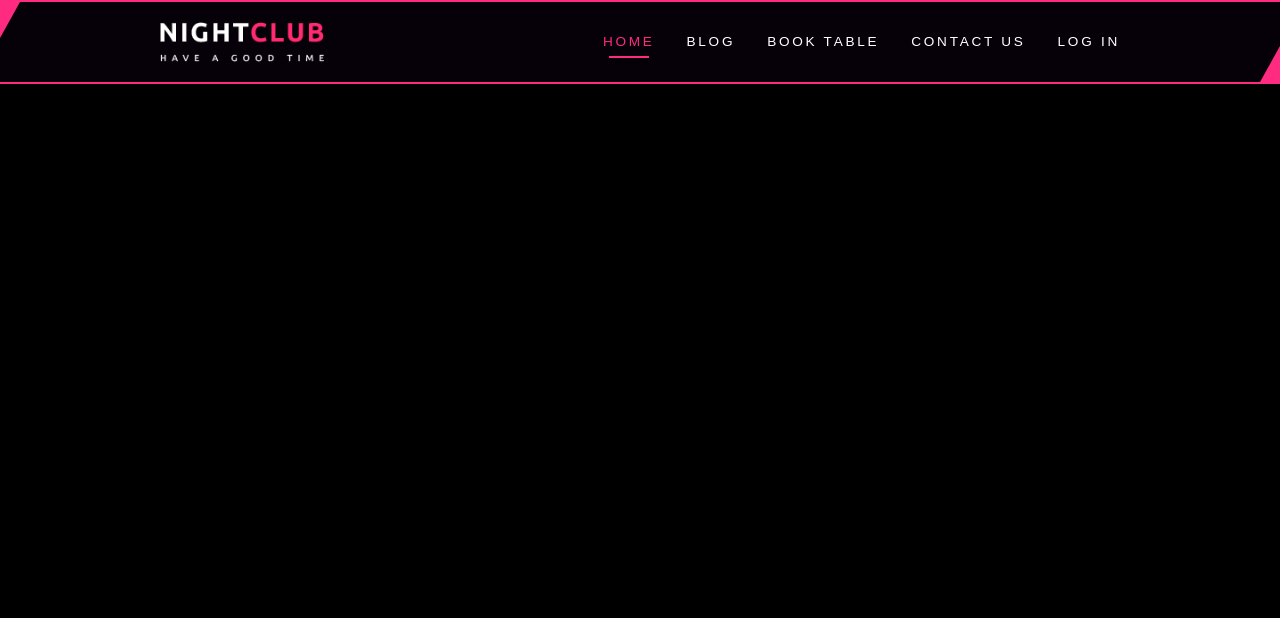
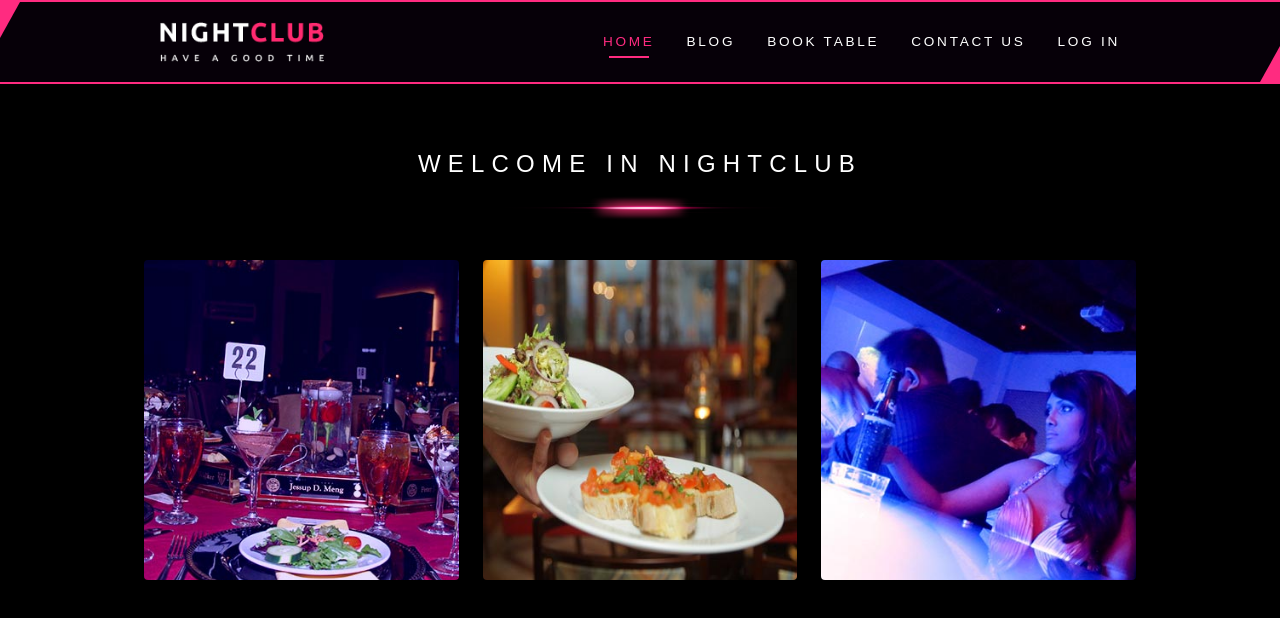
Before and after one commit to oliverjrobles/museo-next, a Next.js app: page / in a window 1280 px wide. Shown: the top 618 px of the page. Built offline with nearby package versions, Linux system fonts and the light colour scheme.

Commit message:
welcomesection og nav

```diff
--- a/src/app/components/Navbar.js
+++ b/src/app/components/Navbar.js
@@ -59,9 +59,9 @@ export default function Navbar() {
         {/* MOBILE BURGER (kun når menuen er LUKKET) */}
         {!isOpen && (
           <button className="md:hidden inline-flex flex-col justify-between h-6 w-8 focus:outline-none" onClick={() => setIsOpen(true)} aria-label="Open menu">
-            <span className="h-[2px] w-full bg-white" />
-            <span className="h-[2px] w-full bg-white" />
-            <span className="h-[2px] w-full bg-white" />
+            <span className="h-0.5 w-full bg-white" />
+            <span className="h-0.5 w-full bg-white" />
+            <span className="h-0.5 w-full bg-white" />
           </button>
         )}
       </div>
--- /dev/null
+++ b/src/app/components/Section1.js
@@ -0,0 +1,77 @@
+"use client";
+
+import { useState } from "react";
+
+export default function Section1() {
+  // Liste (array) af billeder
+  const items = [
+    {
+      image: "/assets/content-img/thumb1.jpg",
+      title: "Cocktail Bar",
+      text: "Try exclusive cocktails crafted by our mixology masters.",
+      icon: "🍸",
+    },
+    {
+      image: "/assets/content-img/reastaurant_1.jpg",
+      title: "Restaurant",
+      text: "Enjoy delicious cuisine in an elegant modern setting. .",
+      icon: "🍽️",
+    },
+    {
+      image: "/assets/content-img/thumb2.jpg",
+      title: "VIP Lounge",
+      text: "Relax in luxury with bottle service and private seating.",
+      icon: "💎",
+    },
+  ];
+
+  const [hoveredIndex, setHoveredIndex] = useState(null);
+
+  return (
+    <section className="bg-black text-white py-16">
+      {/* Overskrift */}
+      <div className="text-center mb-10">
+        <h2 className="text-2xl md:text-1xl tracking-[0.3em] uppercase">Welcome in Nightclub</h2>
+
+        {/* Pink linje + grafik */}
+        <div className="mt-4 flex flex-col items-center justify-center gap-2">
+          <img src="/assets/bottom_line2.png" alt="underline graphic" className="h-6" />
+        </div>
+      </div>
+
+      {/* Grid med billeder */}
+      <div className="max-w-5xl mx-auto grid gap-6 md:grid-cols-3 px-4">
+        {items.map((item, index) => {
+          const isHovered = hoveredIndex === index;
+
+          return (
+            <div key={index} className="relative h-80 overflow-hidden rounded-sm cursor-pointer" onMouseEnter={() => setHoveredIndex(index)} onMouseLeave={() => setHoveredIndex(null)}>
+              {/* Billedet */}
+              <img src={item.image} alt={item.title} className={`w-full h-full object-cover transition-opacity duration-500 ${isHovered ? "opacity-0" : "opacity-100"}`} />
+
+              {/* Hover-kortet */}
+              <div className={`absolute inset-0 flex flex-col items-center justify-center text-center px-6 transition-opacity duration-500 ${isHovered ? "opacity-100" : "opacity-0"}`} style={{ backgroundColor: "rgba(0,0,0,0.92)" }}>
+                {/* Pink hjørner */}
+                <div className="absolute top-0 left-0 w-16 h-16 bg-pink-500" style={{ clipPath: "polygon(0 0, 100% 0, 0 100%)" }} />
+                <div className="absolute bottom-0 right-0 w-16 h-16 bg-pink-500" style={{ clipPath: "polygon(100% 0, 100% 100%, 0 100%)" }} />
+
+                {/* Ikon-boks */}
+                <div className="mb-6 flex items-center justify-center">
+                  <div className="w-20 h-20 border-2 border-pink-500 flex items-center justify-center rounded-sm">
+                    <span className="text-pink-500 text-3xl">{item.icon}</span>
+                  </div>
+                </div>
+
+                {/* Titel */}
+                <h3 className="text-xl font-semibold tracking-[0.2em] uppercase mb-4">{item.title}</h3>
+
+                {/* Brødtekst */}
+                <p className="text-sm text-gray-200 leading-relaxed">{item.text}</p>
+              </div>
+            </div>
+          );
+        })}
+      </div>
+    </section>
+  );
+}
--- a/src/app/page.js
+++ b/src/app/page.js
@@ -1,5 +1,10 @@
 import Navbar from "./components/Navbar";
+import Section1 from "./components/Section1";
 
 export default function HomePage() {
-  return <main className="min-h-screen bg-black text-white">{/* Forside design bygges her */}</main>;
+  return (
+    <main className="min-h-screen bg-black text-white">
+      <Section1 />
+    </main>
+  );
 }
```
